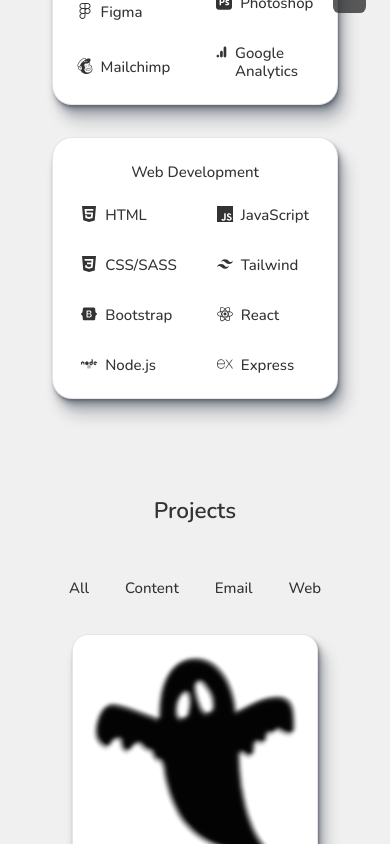
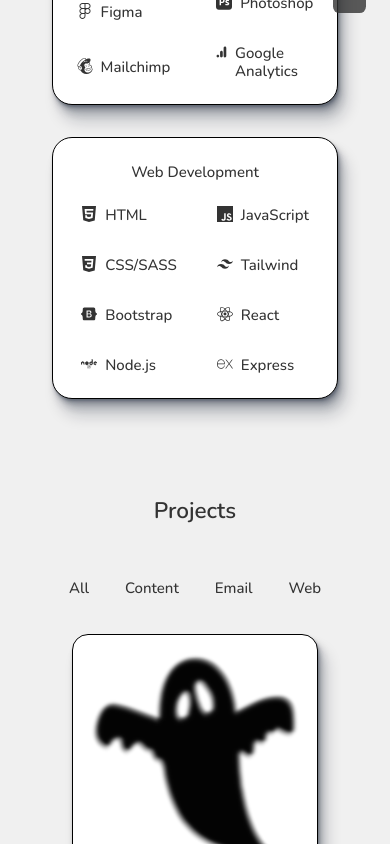
Before and after one commit to HunterPadgett/react-refresh, a React (Create React App) app: page / in a window 390 px wide. Shown: the part 1000-1844 px from the top of the page. Built offline with nearby package versions, Linux system fonts and the light colour scheme.

Commit message:
style update

```diff
--- a/src/App.css
+++ b/src/App.css
@@ -67,7 +67,6 @@
  margin: 0;
  padding: 0;
  box-sizing: border-box;
-
 }
 
 html {
@@ -193,6 +192,13 @@ img {
  .section__subtitle {
   margin-bottom: var(--mb-3);
  }
+
+ #skills,
+ #projects,
+ #about,
+ #contact {
+  scroll-margin-top: 3rem;
+ }
 }
 
 @media screen and (max-width: 576px) {
--- a/src/components/contact/contact.css
+++ b/src/components/contact/contact.css
@@ -20,7 +20,8 @@
 
 .contact__card {
  background-color: var(--container-color);
- border: 1px solid rgba(0, 0, 0, 0.1);
+ border: 1px solid rgba(0, 0, 0, 12);
+
  padding: 2rem 4rem;
  border-radius: 1.25rem;
  box-shadow: var(--shadow);
@@ -110,6 +111,8 @@
 
 .contact__form-input:focus {
  background-color: var(--container-color);
+ border: 1px solid rgba(0, 0, 0, 12);
+
 }
 
 .contact__form-input.email + .contact__form-tag,
@@ -122,14 +125,6 @@
  );
 }
 
-/* .contact__form-input ~ .contact__form-tag {
- background-image: linear-gradient(
-  to bottom,
-  #e3e3e4 0%,
-  #ededee 30%,
-  var(--body-color) 100%
- );
-} */
 
 .contact__form-input:focus + .contact__form-tag {
  background-image: linear-gradient(
--- a/src/components/header/Header.jsx
+++ b/src/components/header/Header.jsx
@@ -14,7 +14,7 @@ import {
 const Header = () => {
  window.addEventListener("scroll", function () {
   const header = document.querySelector(".header");
-  if (this.scrollY >= 80) header.classList.add("scroll-header");
+  if (this.scrollY >= 95) header.classList.add("scroll-header");
   else header.classList.remove("scroll-header");
  });
 
--- a/src/components/header/header.css
+++ b/src/components/header/header.css
@@ -59,6 +59,7 @@
 /* CHANGE HEADER */
 .scroll-header {
  box-shadow: 0 2px 4px rgba(0, 0, 0, 0.15);
+ background-color: var(--container-color);
 }
 
 /* BREAK POINTS */
--- a/src/components/projects/projects.css
+++ b/src/components/projects/projects.css
@@ -28,7 +28,7 @@
 
 .project__card {
  background-color: var(--container-color);
- border: 1px solid rgba(0, 0, 0, 0.1);
+ border: 1px solid rgba(0, 0, 0, 12);
  padding: 1.25rem;
  border-radius: 1rem;
  box-shadow: var(--shadow);
--- a/src/components/skills/skills.css
+++ b/src/components/skills/skills.css
@@ -6,7 +6,7 @@
 
 .skills__content {
  background-color: var(--container-color);
- border: 1px solid rgba(0, 0, 0, 0.1);
+ border: 1px solid rgba(0, 0, 0, 12);
  padding: 2rem 4rem;
  border-radius: 1.25rem;
  box-shadow: var(--shadow);
```
